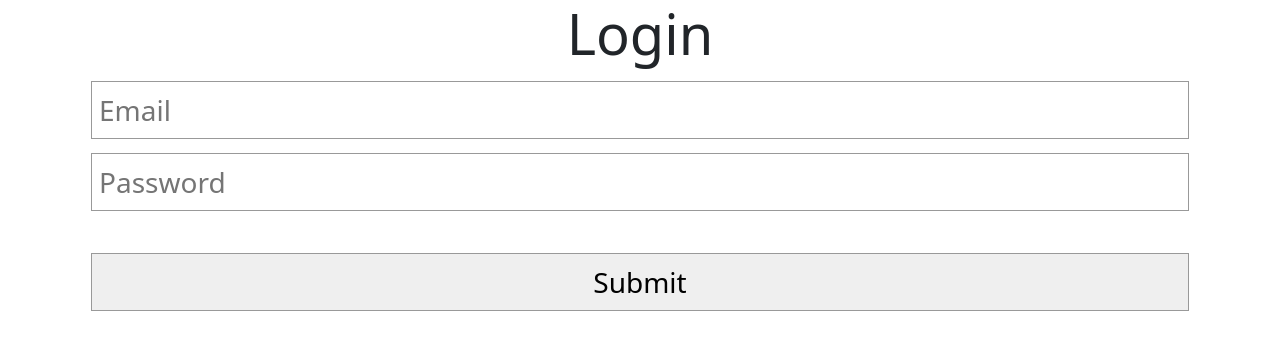
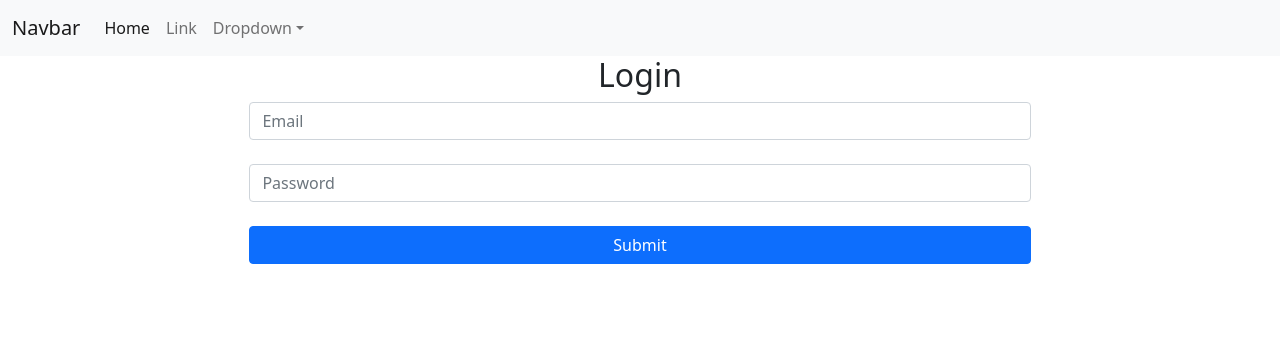
Before and after one commit to akarshshri/ReactJS-HospitalManagementSystem, a React (Create React App) app: page / in a window 1280 px wide. Shown: the top 350 px of the page. Built offline with nearby package versions, Linux system fonts and the light colour scheme.

Commit message:
added Navbar and bootstrapped the login page

```diff
--- a/src/App.css
+++ b/src/App.css
@@ -45,11 +45,7 @@
   box-sizing: border-box;
 }
 
-html
-{
-  font-family: Helvetica, Arial, sans-serif;
-  font-size: 28px;
-}
+
 
 header
 {
--- a/src/App.js
+++ b/src/App.js
@@ -8,12 +8,17 @@
 
   const adminUser = [
       {email:'admin@test.com',
-      password: 'admin'}
+      password: 'admin'},
+      {email:'staff@test.com',
+      password: 'staff'},
+      {email:'doctor@test.com',
+      password: 'doctor'},
+
   ]
 
   const [user, setUser] = useState({email: '',password: ''});
   const [error, setError] = useState("");
-  var userId = null;
+  var userId = undefined;
 
   const Login= details =>{
 
@@ -25,8 +30,8 @@
     }
 
     //if(details.email === adminUser.email && details.password === adminUser.password){
-    if(false){
-      console.log('logged in!')
+    if(userId === 0 || userId === 1 || userId === 2){
+      console.log(userId)
       setUser({
         email:adminUser[userId].email,
         password: adminUser[userId].password
@@ -48,6 +53,7 @@
       email:'',
       password: ''
     })
+    userId= null;
   }
 
   return (
--- a/src/components/LoginForm.js
+++ b/src/components/LoginForm.js
@@ -9,14 +9,16 @@
     }
 
   return <div className='container'>
-      <form onSubmit={submitHandler}>
+      <form className='d-flex m-auto' onSubmit={submitHandler} style={{ width:'70%'}}>
+          <div className="col">
           <h2>Login</h2>
-          <div className="my-2" style={{boxSizing: 'border-box'}}>
-          <input  type="email" name="email" id="email" placeholder='Email' onChange={(e) => setDetails({...details, email: e.target.value})} value={details.email} /><br />
+          <div className="" style={{boxSizing: 'border-box'}}>
+          <input className='form-control' type="email" name="email" id="email" placeholder='Email' onChange={(e) => setDetails({...details, email: e.target.value})} value={details.email} /><br />
           </div>
-          <div className="my-2">
-          <input type="password" id='password' placeholder='Password' onChange={(e) => setDetails({...details, password: e.target.value})} value={details.password} /><br /><br />
-          <input type="submit" value="Submit" />
+          <div className="">
+          <input className='form-control' type="password" id='password' placeholder='Password' onChange={(e) => setDetails({...details, password: e.target.value})} value={details.password} /><br />
+          <input className='btn btn-primary' type="submit" value="Submit" />
+          </div>
           </div>
       </form>
   </div>;
--- /dev/null
+++ b/src/components/NavBar.js
@@ -0,0 +1,37 @@
+import React from 'react';
+
+function NavBar() {
+    return <div>
+        <nav className="navbar navbar-expand-lg navbar-light bg-light">
+            <div className="container-fluid">
+                <a className="navbar-brand" href="/">Navbar</a>
+                <button className="navbar-toggler" type="button" data-bs-toggle="collapse" data-bs-target="#navbarSupportedContent" aria-controls="navbarSupportedContent" aria-expanded="false" aria-label="Toggle navigation">
+                    <span className="navbar-toggler-icon"></span>
+                </button>
+                <div className="collapse navbar-collapse" id="navbarSupportedContent">
+                    <ul className="navbar-nav me-auto mb-2 mb-lg-0">
+                        <li className="nav-item">
+                            <a className="nav-link active" aria-current="page" href="/">Home</a>
+                        </li>
+                        <li className="nav-item">
+                            <a className="nav-link" href="/">Link</a>
+                        </li>
+                        <li className="nav-item dropdown">
+                            <a className="nav-link dropdown-toggle" href="/" id="navbarDropdown" role="button" data-bs-toggle="dropdown" aria-expanded="false">
+                                Dropdown
+                            </a>
+                            <ul className="dropdown-menu" aria-labelledby="navbarDropdown">
+                                <li><a className="dropdown-item" href="/">Action</a></li>
+                                <li><a className="dropdown-item" href="/">Another action</a></li>
+                                <li><hr className="dropdown-divider" /></li>
+                                <li><a className="dropdown-item" href="/">Something else here</a></li>
+                            </ul>
+                        </li>
+                    </ul>
+                </div>
+            </div>
+        </nav>
+    </div>;
+}
+
+export default NavBar;
--- a/src/index.js
+++ b/src/index.js
@@ -4,10 +4,13 @@
 import App from './App';
 import reportWebVitals from './reportWebVitals';
 import 'bootstrap/dist/css/bootstrap.css'
+import NavBar from './components/NavBar';
+
 //import Counter from './components/counter'
 
 ReactDOM.render(
   <React.StrictMode>
+    <NavBar />
     <App />
   </React.StrictMode>,
   document.getElementById('root')
```
